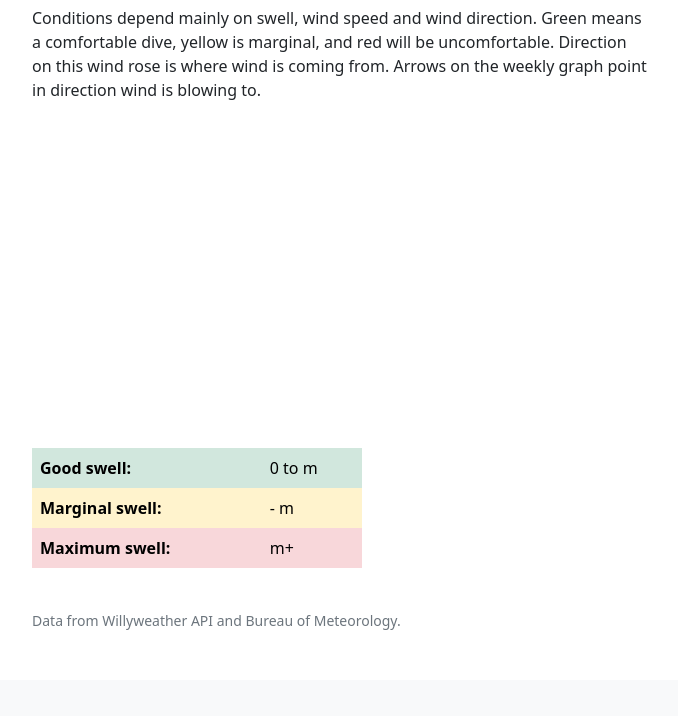
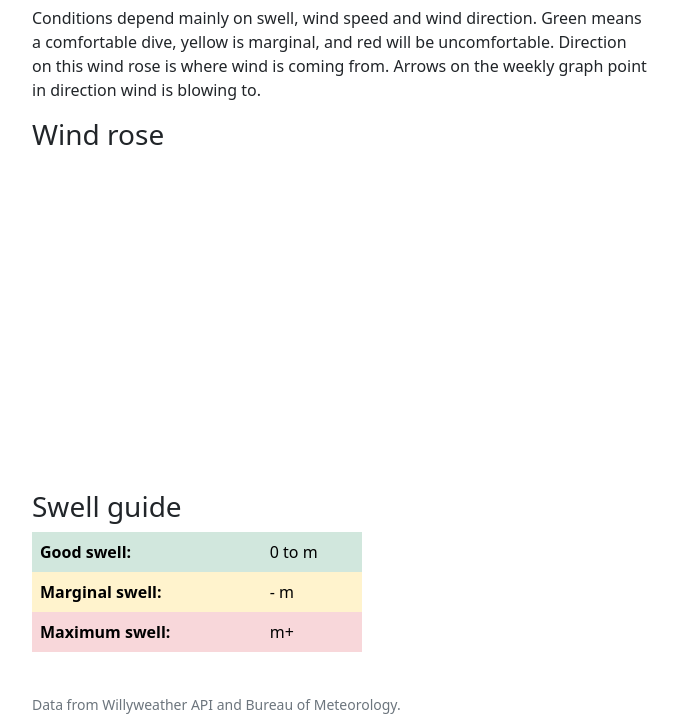
Before and after one commit to patrick-morrison/visreport2, a Django app: template weather/templates/weather/site_weather_edit.html in a window 1280 px wide. Shown: the part 120-836 px from the top of the page, without its empty margins (300-978 px from the left). Before the commit the page ends 750 px from the top, so only its background shows below. Run offline with Django 4.2, Linux system fonts and the light colour scheme; the template is opened without the code that fills it, so the values that code supplies are empty; parts of the project's set-up code (start-up, migrations or seed data) failed here and were passed over; some libraries are stand-ins or nearby versions.

Commit message:
swell and wind clarify

```diff
--- a/weather/templates/weather/site_weather_edit.html
+++ b/weather/templates/weather/site_weather_edit.html
@@ -6,7 +6,9 @@
     <br>
     <a style ='color: unset; text-decoration: unset;' href = "{%url 'detail_site' siteweather.site.slug%}"><h2>Weather for {{siteweather.site.name}} <small class="text-muted">({{siteweather.site.slug}})</small></h2></a>
     <p>Conditions depend mainly on swell, wind speed and wind direction. Green means a comfortable dive, yellow is marginal, and red will be uncomfortable. Direction on this wind rose is where wind is coming from. Arrows on the weekly graph point in direction wind is blowing to.</p>
-<div id="windrose"></div>
+<h3>Wind rose</h3>
+    <div id="windrose"></div>
+<h3>Swell guide</h3>
 {% if user.is_superuser %}
 <form action="" method="post" onsubmit="document.getElementById('wind_button').value = d3.csvFormat(d3.selectAll('path').data());">
     {%csrf_token%}
```
